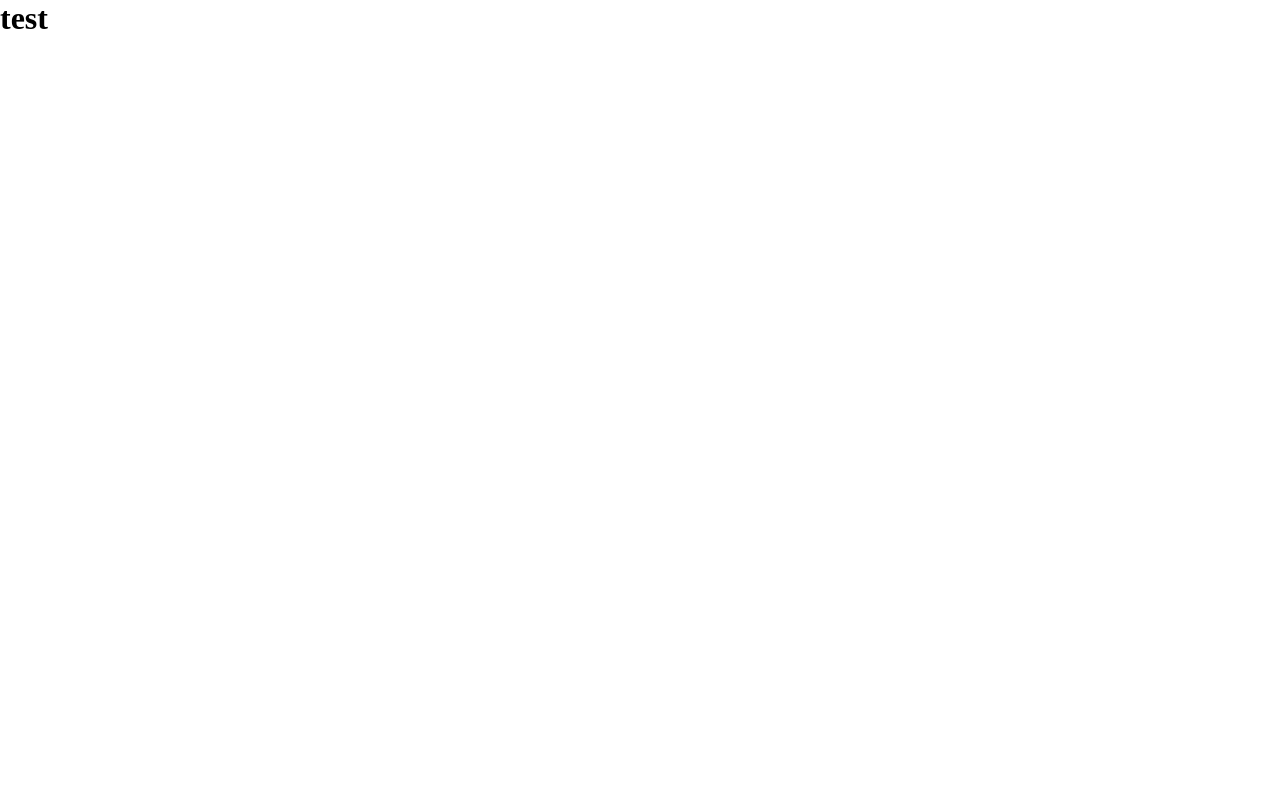
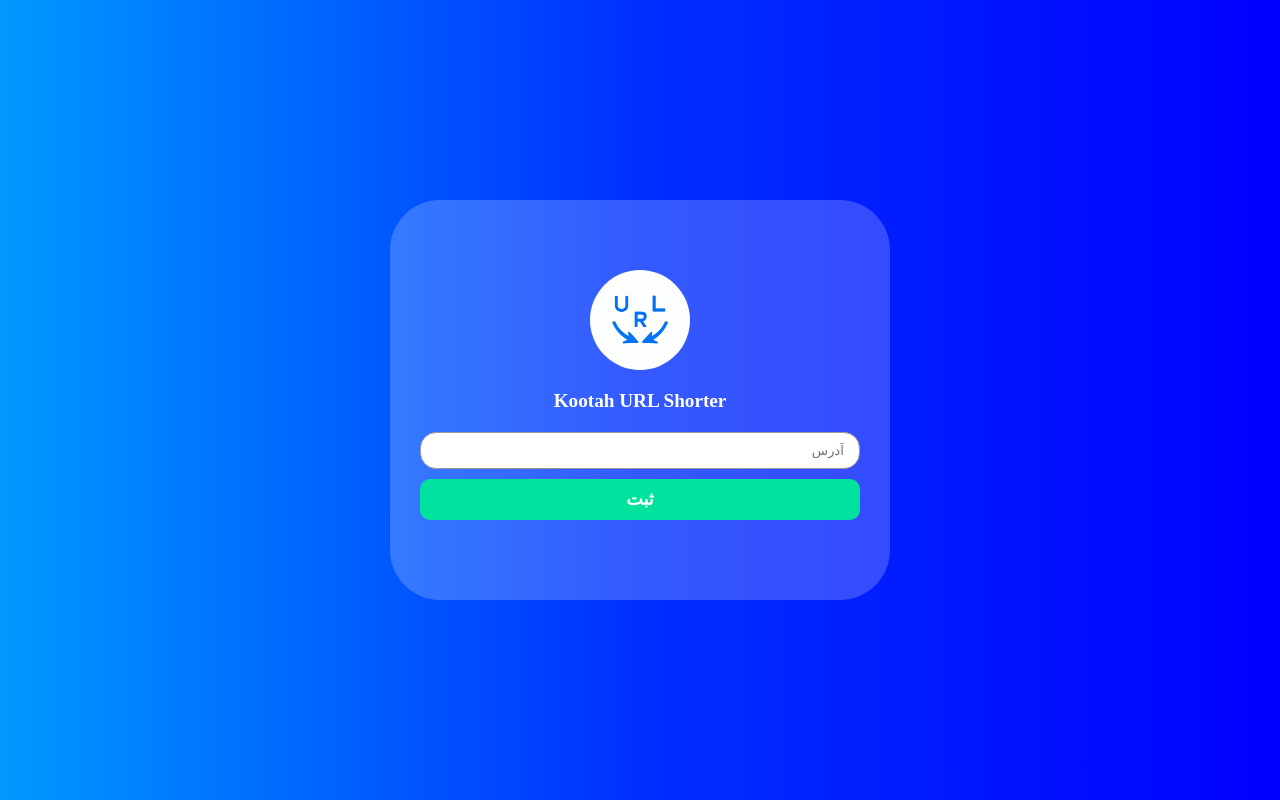
Before and after one commit to codeplus819-ah/kootah-url-shorter, a website: page public/index.html in a window 1280 px wide. Drawn offline with Linux system fonts and the light colour scheme.

Commit message:
created index page UI

```diff
--- a/public/assets/css/landing.css
+++ b/public/assets/css/landing.css
@@ -0,0 +1,47 @@
+body{
+  background: linear-gradient(to left, #0000ff, #002fff, #0099ff);
+  display: flex;
+  justify-content: center;
+  align-items: center;
+}
+
+.form{
+  background-color: #ffffff34;
+  width: 50%;
+  max-width: 500px;
+  min-width: 300px;
+  height: 50%;
+  max-height: 500px;
+  min-height: 300px;
+  border: none;
+  border-radius: 50px;
+  padding: 50px 30px;
+  display: flex;
+  justify-content: center;
+  align-items: center;
+  flex-direction: column;
+  gap: 10px;
+}
+
+input, .btn{
+  width: 100%;
+  outline: none;
+}
+
+input{
+  padding: 10px 15px;
+  border: 1px solid #999;
+  border-radius: 2vh;
+}
+
+.logo{
+  width: 100px;
+  border-radius: 25vh;
+  margin-bottom: 10px;
+}
+
+.title{
+  color: white;
+  font-size: 1.2em;
+  margin-bottom: 10px;
+}
--- a/public/assets/css/main.css
+++ b/public/assets/css/main.css
@@ -19,16 +19,18 @@ a:hover{
 }
 
 .btn{
-  background-color: #0051ff;
+  background-color: #00e29e;
   color: #ffffff;
   padding: 10px 15px;
   border: none;
   border-radius: 10px;
   cursor: pointer;
   text-decoration: none !important;
+  font-size: 1.1em;
+  font-weight: bold;
   transition: .3s ease;
 }
 
 .btn:hover{
-  background-color: blue;
+  background-color: #00ca8e;
 }
--- a/public/index.html
+++ b/public/index.html
@@ -1,13 +1,20 @@
 <!DOCTYPE html>
-<html lang="en">
+<html lang="fa-IR" dir="rtl">
 <head>
   <meta charset="UTF-8">
   <meta name="viewport" content="width=device-width, initial-scale=1.0">
   <link rel="shortcut icon" href="./assets/images/logo.png" type="image/x-icon">
   <link rel="stylesheet" href="./assets/css/main.css">
+  <link rel="stylesheet" href="./assets/css/landing.css">
   <title>Kootah URL Shorter</title>
 </head>
 <body>
-  <h1>test</h1>
+  <div class="form">
+    <img class="logo" src="./assets/images/logo.png" alt="Kootah URL Shorter">
+    <h1 class="title">Kootah URL Shorter</h1>
+    <input type="url" id="url" placeholder="آدرس">
+    <button class="btn" id="btn">ثبت</button>
+    <p class="result"></p>
+  </div>
 </body>
 </html>
```
